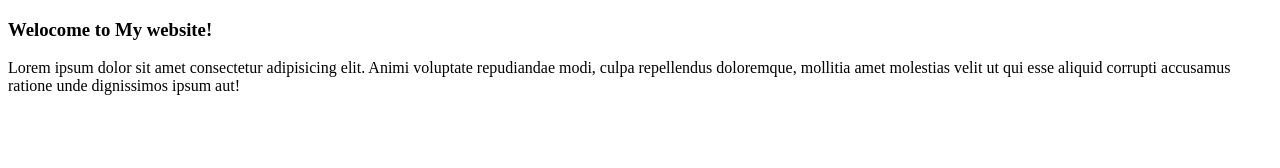
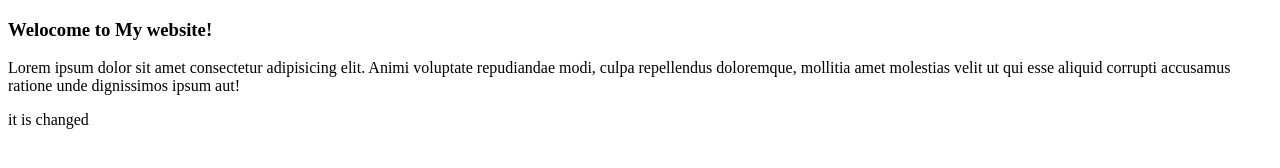
Before and after one commit to sakib026/sakib, a plain HTML site: page index.html in a window 1280 px wide. Drawn offline with Linux system fonts and the light colour scheme.

Commit message:
Update index.html

```diff
--- a/index.html
+++ b/index.html
@@ -12,5 +12,6 @@
     </h3>
 
     <p>Lorem ipsum dolor sit amet consectetur adipisicing elit. Animi voluptate repudiandae modi, culpa repellendus doloremque, mollitia amet molestias velit ut qui esse aliquid corrupti accusamus ratione unde dignissimos ipsum aut!</p>
+    <p> it is changed</p>
 </body>
 </html>
```
